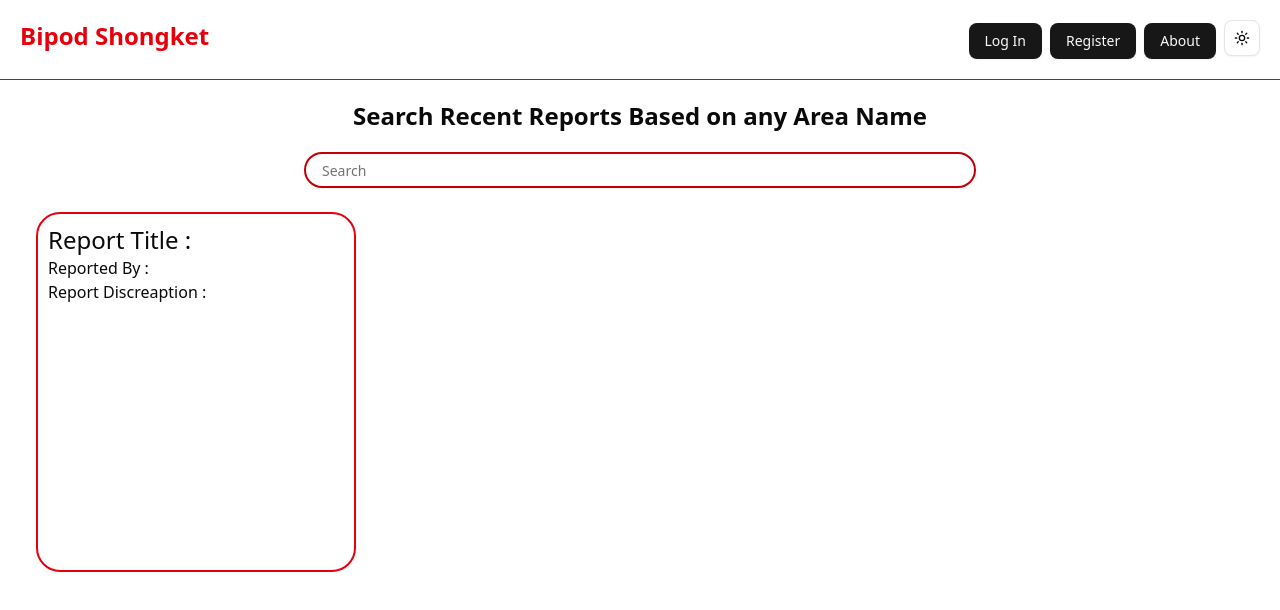
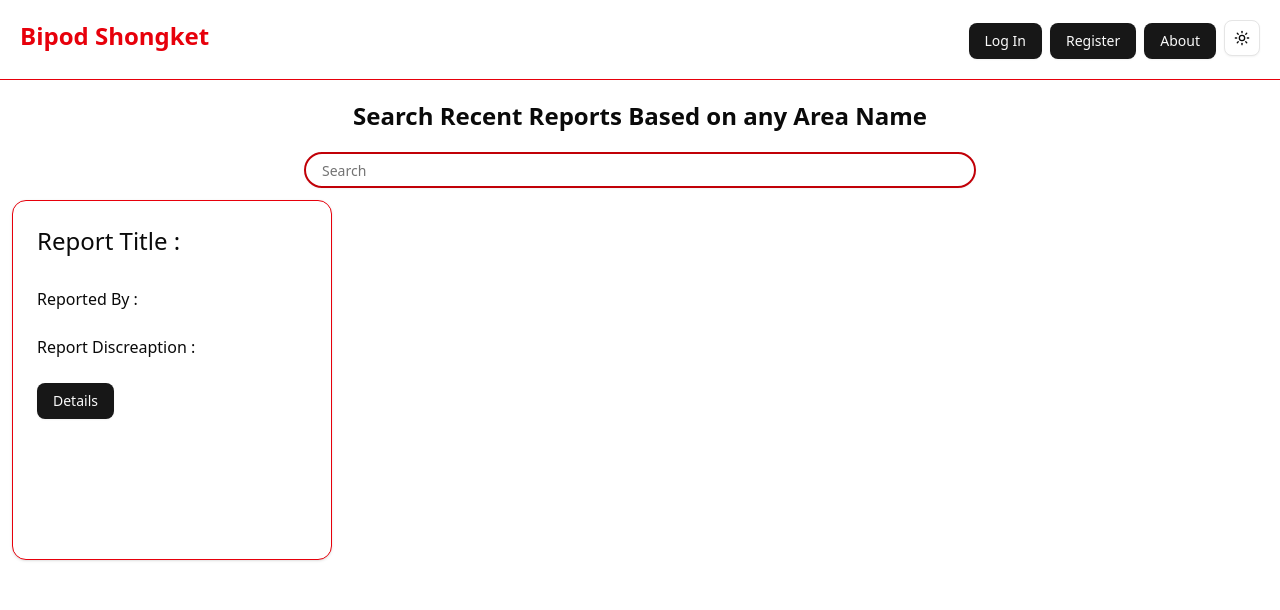
Before and after one commit to Data-Dwellers/bipod-shongket-web, a Next.js app: page / in a window 1280 px wide. Shown: the top 610 px of the page. Built offline with nearby package versions, Linux system fonts and the light colour scheme.

Commit message:
Add card conmponent

```diff
--- a/app/globals.css
+++ b/app/globals.css
@@ -81,7 +81,7 @@
 .dark {
   --background: oklch(0.145 0 0);
   --foreground: oklch(0.985 0 0);
-  --card: oklch(0.205 0 0);
+  --card: #000000;
   --card-foreground: oklch(0.985 0 0);
   --popover: oklch(0.205 0 0);
   --popover-foreground: oklch(0.985 0 0);
@@ -116,6 +116,7 @@
   * {
     @apply border-border outline-ring/50;
   }
+
   body {
     @apply bg-background text-foreground;
   }
--- a/components/Banner.jsx
+++ b/components/Banner.jsx
@@ -1,20 +1,21 @@
-import Card from "./Card";
+import MyCard from "./MyCard";
 import { Input } from "./ui/input";
 
-
-
-export default function Banner(){
+export default function Banner() {
     return (
         <div className="flex flex-col ">
             <div className="flex flex-col items-center">
-                <h1 className="text-2xl p-5 font-bold">Search Recent Reports Based on any Area Name</h1>
-                <Input placeholder="Search"className="w-2xl h-8 border-red-700 border-2 rounded-3xl p-4"></Input>
+                <h1 className="text-2xl p-5 font-bold">
+                    Search Recent Reports Based on any Area Name
+                </h1>
+                <Input
+                    placeholder="Search"
+                    className="w-2xl h-8 border-red-700 border-2 rounded-3xl p-4"
+                ></Input>
             </div>
             <div className=" flex flex-wrap justify-self-start p-3">
-                <Card></Card>
+                <MyCard></MyCard>
             </div>
-
         </div>
-
     );
-};
+}
--- a/components/Card.jsx
+++ /dev/null
@@ -1,11 +0,0 @@
-
-
-export default function Card(){
-    return (
-        <div className=" w-80 h-90 rounded-3xl mx-6 my-3 border-red-600 border-2 p-2.5">
-            <p className="text-2xl">Report Title :</p>
-            <p>Reported By :</p>
-            <p>Report Discreaption :</p>
-        </div>
-    )
-}
--- /dev/null
+++ b/components/MyCard.jsx
@@ -0,0 +1,19 @@
+import {
+    Card,
+    CardContent,
+    CardFooter,
+    CardHeader,
+} from "@/components/ui/card";
+import { Button } from "./ui/button";
+export default function MyCard() {
+    return (
+        <Card className="w-80 h-90 ">
+            <CardHeader className="text-2xl">Report Title :</CardHeader>
+            <CardContent>Reported By :</CardContent>
+            <CardContent>Report Discreaption :</CardContent>
+            <CardFooter>
+                <Button>Details</Button>
+            </CardFooter>
+        </Card>
+    );
+}
--- /dev/null
+++ b/components/ui/card.jsx
@@ -0,0 +1,92 @@
+import * as React from "react";
+
+import { cn } from "@/lib/utils";
+
+function Card({ className, ...props }) {
+    return (
+        <div
+            data-slot="card"
+            className={cn(
+                "bg-card text-card-foreground flex flex-col gap-6 rounded-xl border border-red-600 py-6 shadow-sm",
+                className
+            )}
+            {...props}
+        />
+    );
+}
+
+function CardHeader({ className, ...props }) {
+    return (
+        <div
+            data-slot="card-header"
+            className={cn(
+                "@container/card-header grid auto-rows-min grid-rows-[auto_auto] items-start gap-1.5 px-6 has-data-[slot=card-action]:grid-cols-[1fr_auto] [.border-b]:pb-6",
+                className
+            )}
+            {...props}
+        />
+    );
+}
+
+function CardTitle({ className, ...props }) {
+    return (
+        <div
+            data-slot="card-title"
+            className={cn("leading-none font-semibold", className)}
+            {...props}
+        />
+    );
+}
+
+function CardDescription({ className, ...props }) {
+    return (
+        <div
+            data-slot="card-description"
+            className={cn("text-muted-foreground text-sm", className)}
+            {...props}
+        />
+    );
+}
+
+function CardAction({ className, ...props }) {
+    return (
+        <div
+            data-slot="card-action"
+            className={cn(
+                "col-start-2 row-span-2 row-start-1 self-start justify-self-end",
+                className
+            )}
+            {...props}
+        />
+    );
+}
+
+function CardContent({ className, ...props }) {
+    return (
+        <div
+            data-slot="card-content"
+            className={cn("px-6", className)}
+            {...props}
+        />
+    );
+}
+
+function CardFooter({ className, ...props }) {
+    return (
+        <div
+            data-slot="card-footer"
+            className={cn("flex items-center px-6 [.border-t]:pt-6", className)}
+            {...props}
+        />
+    );
+}
+
+export {
+    Card,
+    CardAction,
+    CardContent,
+    CardDescription,
+    CardFooter,
+    CardHeader,
+    CardTitle,
+};
```
